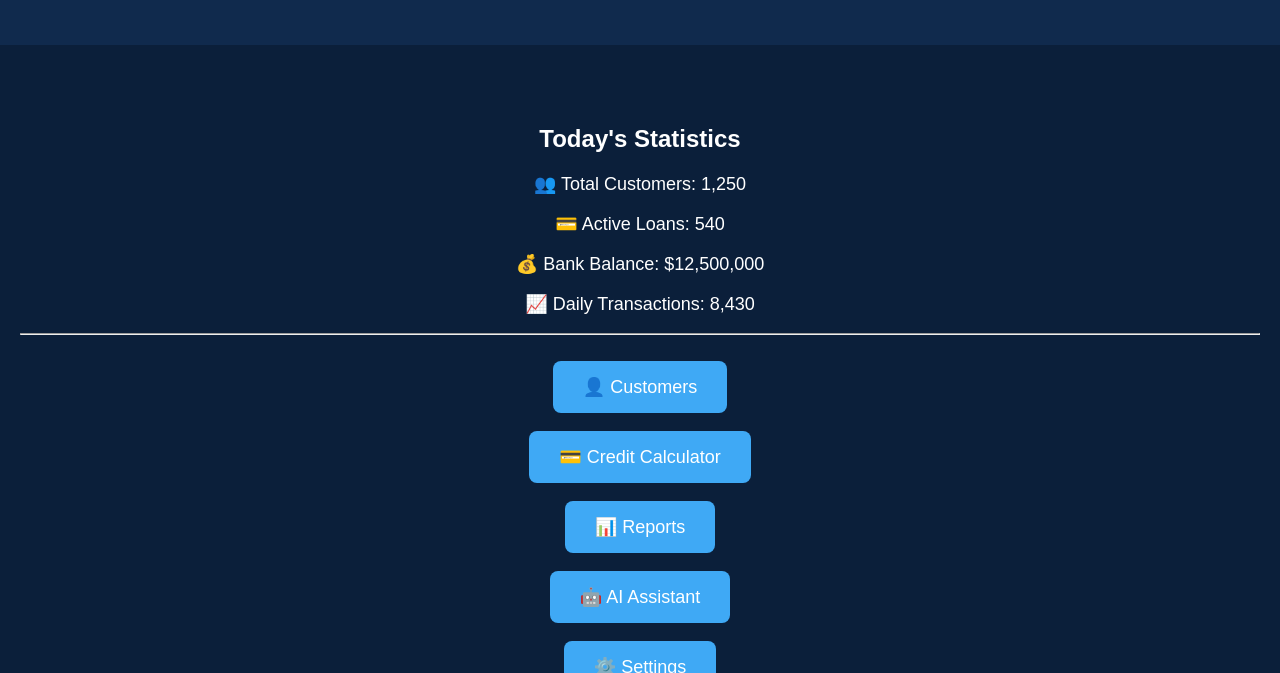
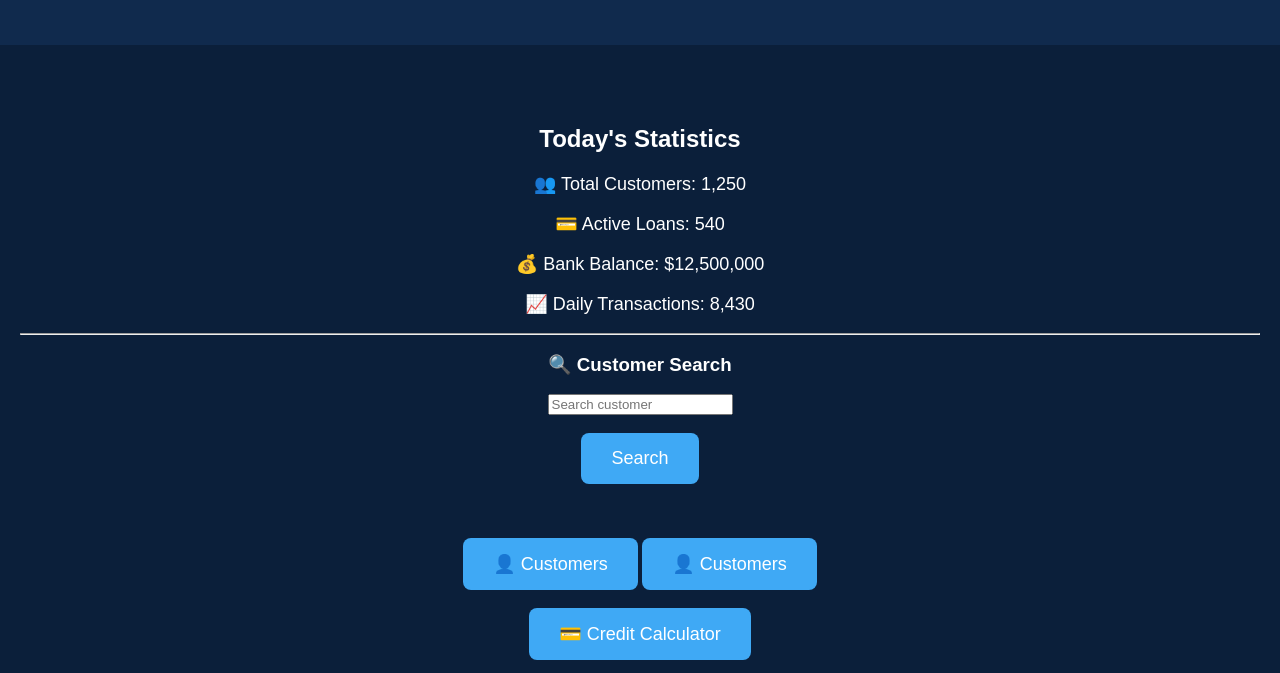
Before and after one commit to p84tnyb7gf-max/AURA, a plain HTML site: page pages/dashboard.html in a window 1280 px wide. Shown: the part 127-800 px from the top of the page. Drawn offline with Linux system fonts and the light colour scheme.

Commit message:
Update dashboard.html

```diff
--- a/pages/dashboard.html
+++ b/pages/dashboard.html
@@ -23,7 +23,23 @@
 <p>💰 Bank Balance: $12,500,000</p>
 <p>📈 Daily Transactions: 8,430</p>
 
-<hr><br>
+<hr>
+
+<h3>🔍 Customer Search</h3>
+
+<input type="text" id="search" placeholder="Search customer">
+
+<br><br>
+
+<button onclick="searchCustomer()">Search</button>
+
+<br><br>
+
+<p id="searchResult"></p>
+
+<br>
+
+<button onclick="location.href='customers.html'">👤 Customers</button>
 
 <button onclick="location.href='customers.html'">👤 Customers</button>
 
```
